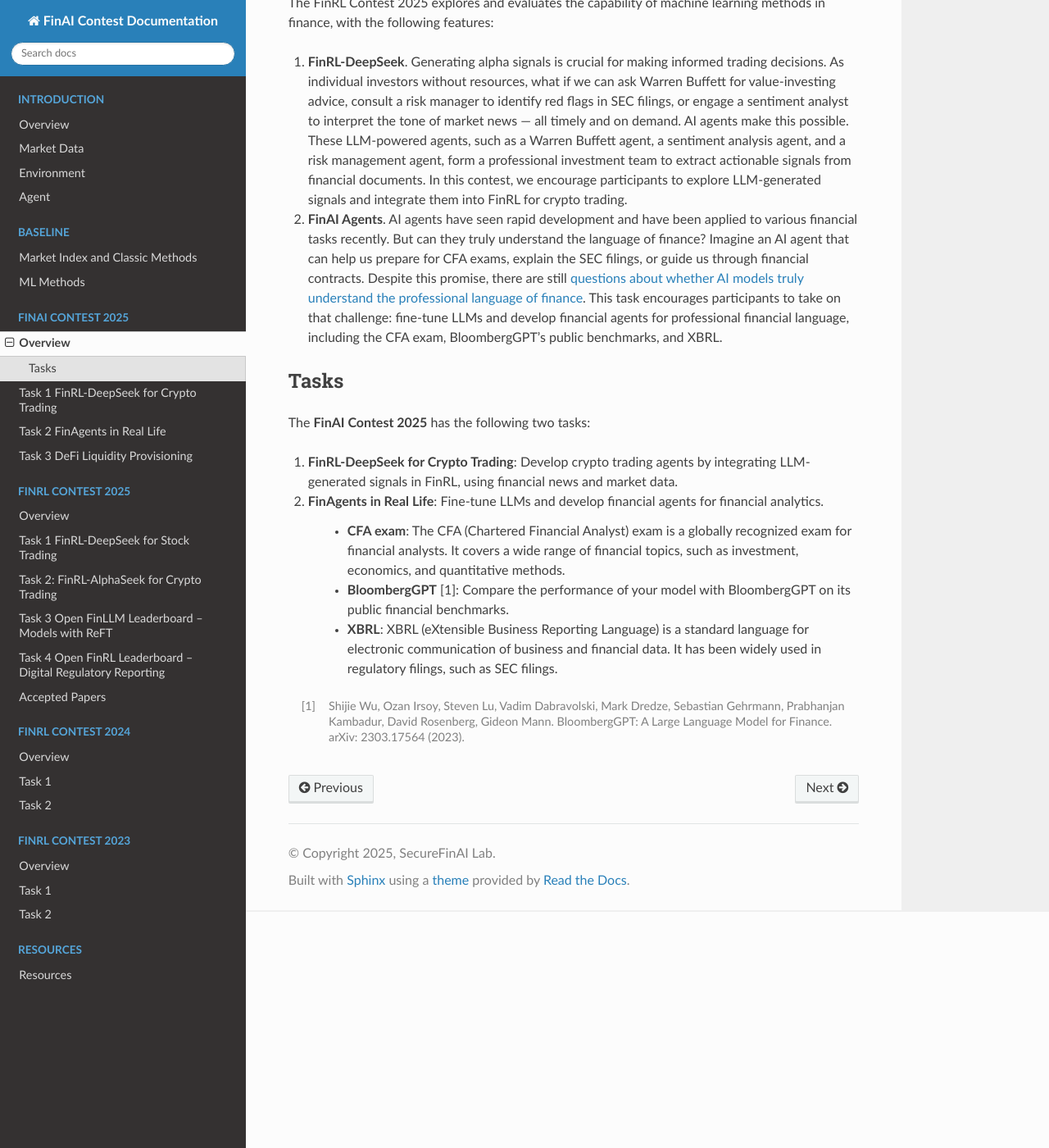
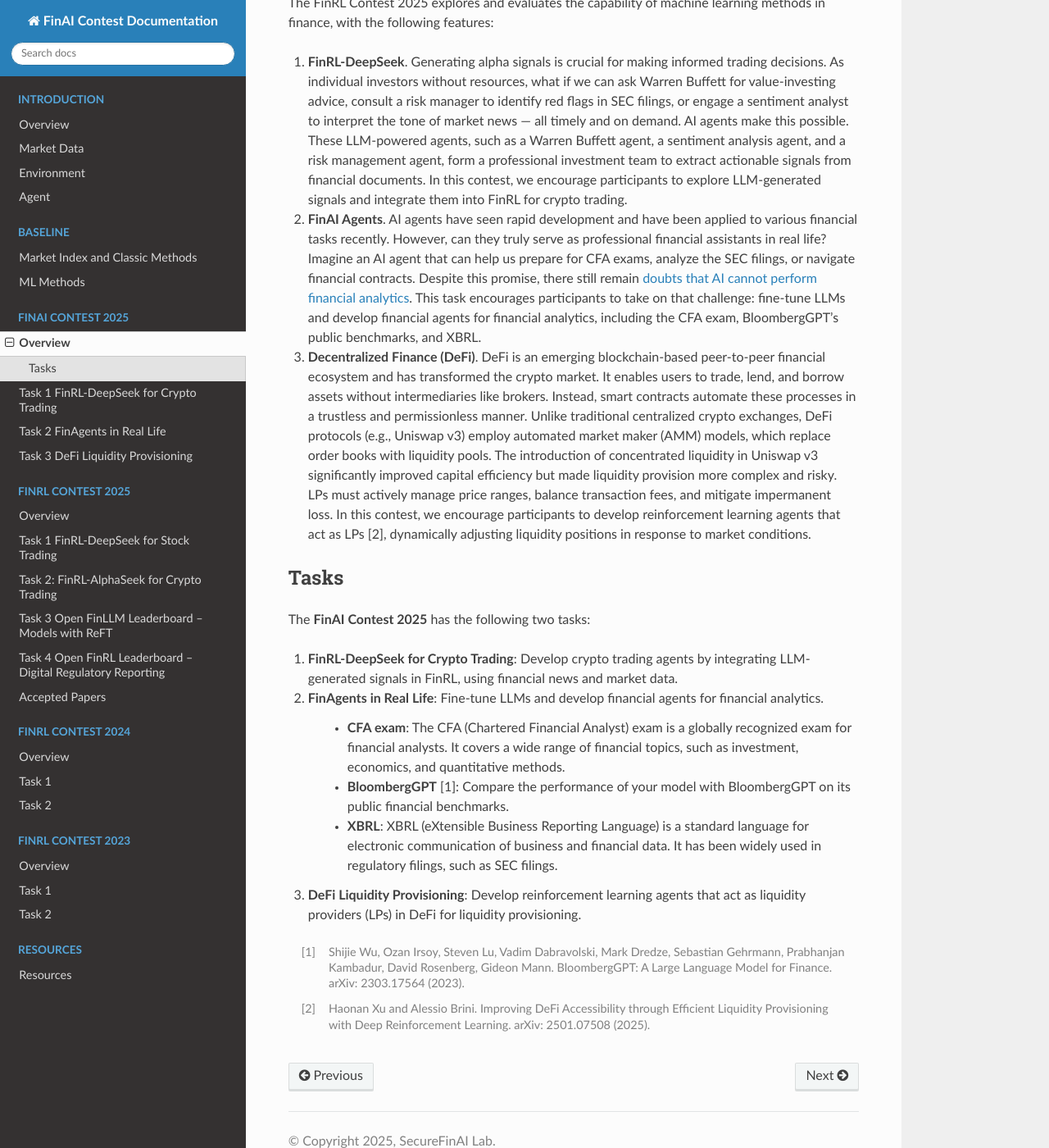
Before and after one commit to Xingyu025/FinAI-Contest, a Sphinx documentation site: the page built from docs/source/finai2025/overview.rst, in a window 1280 px wide and 1400 px high, scrolled down 288 px. Shown: the whole window at 82% size. Built offline with Sphinx 7.4.7 and the Read the Docs theme 3.1.0, drawn with Linux system fonts in a browser that asks for light colours.

Commit message:
update task 3

```diff
--- a/docs/source/finai2025/overview.rst
+++ b/docs/source/finai2025/overview.rst
@@ -8,8 +8,9 @@
 
 1. **FinRL-DeepSeek**. Generating alpha signals is crucial for making informed trading decisions. As individual investors without resources, what if we can ask Warren Buffett for value-investing advice, consult a risk manager to identify red flags in SEC filings, or engage a sentiment analyst to interpret the tone of market news — all timely and on demand. AI agents make this possible. These LLM-powered agents, such as a Warren Buffett agent, a sentiment analysis agent, and a risk management agent, form a professional investment team to extract actionable signals from financial documents. In this contest, we encourage participants to explore LLM-generated signals and integrate them into FinRL for crypto trading.
 
-2. **FinAI Agents**. AI agents have seen rapid development and have been applied to various financial tasks recently. But can they truly understand the language of finance? Imagine an AI agent that can help us prepare for CFA exams, explain the SEC filings, or guide us through financial contracts. Despite this promise, there are still `questions about whether AI models truly understand the professional language of finance <https://www.cnbc.com/2023/12/19/gpt-and-other-ai-models-cant-analyze-an-sec-filing-researchers-find.html>`_. This task encourages participants to take on that challenge: fine-tune LLMs and develop financial agents for professional financial language, including the CFA exam, BloombergGPT's public benchmarks, and XBRL.
+2. **FinAI Agents**. AI agents have seen rapid development and have been applied to various financial tasks recently. However, can they truly serve as professional financial assistants in real life? Imagine an AI agent that can help us prepare for CFA exams, analyze the SEC filings, or navigate financial contracts. Despite this promise, there still remain `doubts that AI cannot perform financial analytics <https://www.cnbc.com/2023/12/19/gpt-and-other-ai-models-cant-analyze-an-sec-filing-researchers-find.html>`_. This task encourages participants to take on that challenge: fine-tune LLMs and develop financial agents for financial analytics, including the CFA exam, BloombergGPT's public benchmarks, and XBRL.
 
+3. **Decentralized Finance (DeFi)**. DeFi is an emerging blockchain-based peer-to-peer financial ecosystem and has transformed the crypto market. It enables users to trade, lend, and borrow assets without intermediaries like brokers. Instead, smart contracts automate these processes in a trustless and permissionless manner. Unlike traditional centralized crypto exchanges, DeFi protocols (e.g., Uniswap v3) employ automated market maker (AMM) models, which replace order books with liquidity pools. The introduction of concentrated liquidity in Uniswap v3 significantly improved capital efficiency but made liquidity provision more complex and risky. LPs must actively manage price ranges, balance transaction fees, and mitigate impermanent loss. In this contest, we encourage participants to develop reinforcement learning agents that act as LPs [2], dynamically adjusting liquidity positions in response to market conditions.
 
 Tasks
 ---------------
@@ -24,4 +25,9 @@
         - **BloombergGPT** [1]: Compare the performance of your model with BloombergGPT on its public financial benchmarks.
         - **XBRL**: XBRL (eXtensible Business Reporting Language) is a standard language for electronic communication of business and financial data. It has been widely used in regulatory filings, such as SEC filings.
 
+3. **DeFi Liquidity Provisioning**: Develop reinforcement learning agents that act as liquidity providers (LPs) in DeFi for liquidity provisioning.
+
+
 .. [1] Shijie Wu, Ozan Irsoy, Steven Lu, Vadim Dabravolski, Mark Dredze, Sebastian Gehrmann, Prabhanjan Kambadur, David Rosenberg, Gideon Mann. BloombergGPT: A Large Language Model for Finance. arXiv: 2303.17564 (2023).
+
+.. [2] Haonan Xu and Alessio Brini. Improving DeFi Accessibility through Efficient Liquidity Provisioning with Deep Reinforcement Learning. arXiv: 2501.07508 (2025).
--- a/docs/source/finai2025/task1.rst
+++ b/docs/source/finai2025/task1.rst
@@ -8,7 +8,7 @@
 
 Why This Matters
 ----------------
-
+Generating alpha signals is crucial for making informed trading decisions. As individual investors without resources, what if we can ask Warren Buffett for value-investing advice, consult a risk manager to identify red flags in SEC filings, or engage a sentiment analyst to interpret the tone of market news — all timely and on demand. AI agents make this possible. These LLM-powered agents, such as a Warren Buffett agent, a sentiment analysis agent, and a risk management agent, form a professional investment team to extract actionable signals from financial documents. In this contest, we encourage participants to explore LLM-generated signals and integrate them into FinRL for crypto trading.
 
 Data
 ----------------
```
